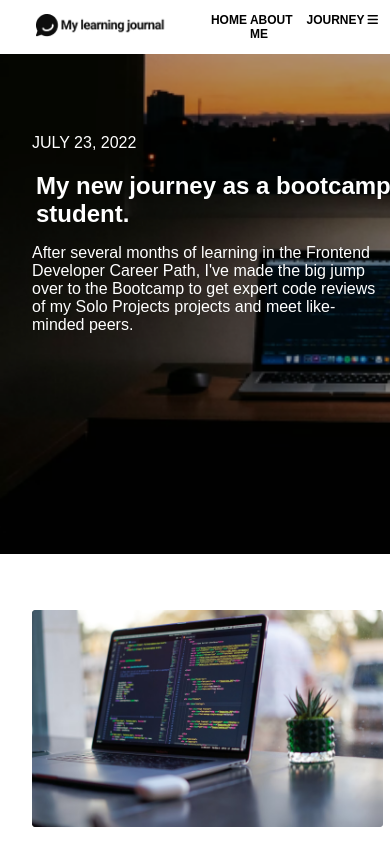
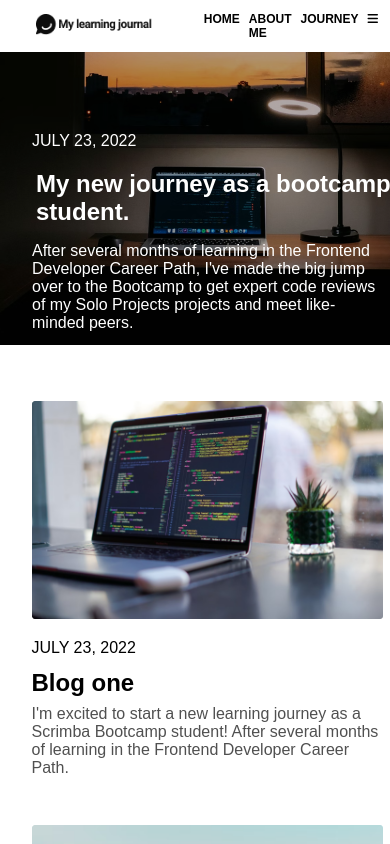
Before and after one commit to Bedigg/My-Learning-Journey, a plain HTML site: page index.html in a window 390 px wide. Shown: the top 844 px of the page. Drawn offline with Linux system fonts and the light colour scheme.

Commit message:
Update index.css

```diff
--- a/index.css
+++ b/index.css
@@ -22,7 +22,7 @@ align-items: center;
 }
 
 nav img{
-    min-width: 60%;
+    min-width: 80%;
     height: auto;
 }
 
@@ -33,7 +33,7 @@ ul{
 
 ul li{
     list-style: none;
-    margin-left: 0.25em;
+    margin-left: 0.75em;
 }
 
 ul li a:hover{
@@ -41,7 +41,6 @@ ul li a:hover{
 }
 
 ul li a{
-    font-size:0.75rem;
 text-decoration: none;
 color: black;
 }
@@ -89,13 +88,10 @@ img {
     margin: 0 auto;
     background-image: url('images/article-image-hero.png');
     background-size: cover;
-    object-fit: cover;
-    height: 500px;
     color: white;
     display: flex;
     flex-direction: column;
-
-
+    height: 50vh;
 }
 
 .first-date, .first-h2, .first-par{
@@ -127,7 +123,6 @@ img {
     font-weight: bold;
     background: #FFF;
     width: 100%;
-    color:#505050;
 }
 
 .hidden{
@@ -157,6 +152,14 @@ footer p{
     margin-top: 0;
 }
 
+@media (max-width: 414px) {
+    .first-post {
+        background-size: cover;
+        background-position: center;
+        height: 293px;
+    }
+}
+
 @media(min-width:479px){
 
     .view-more{
@@ -167,6 +170,7 @@ footer p{
         display: grid;
 
     }
+
 
     .view-less{
         display: flex;
```
